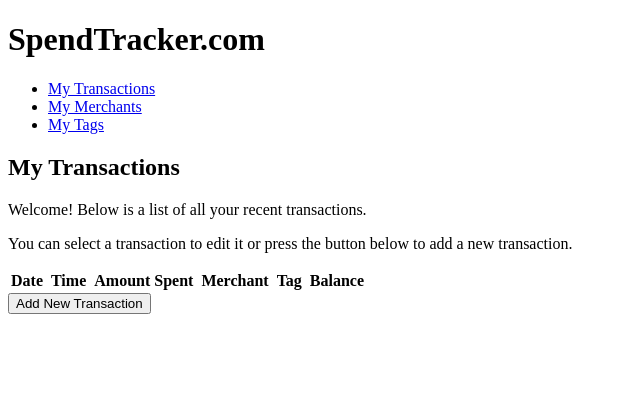
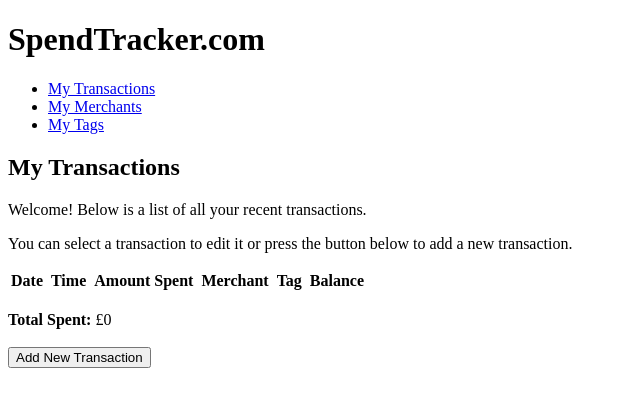
Before and after one commit to robbieferg/spending_tracker_solo_project, a Flask app: page /transactions in a window 1280 px wide. Shown: the top 407 px of the page, without its empty margins (0-640 px from the left). Run offline with Flask 2, Linux system fonts and the light colour scheme; data that the repository does not hold is empty.

Commit message:
comma formatting added to total spend. MVP conditions met.

```diff
--- a/controllers/transactions_controller.py
+++ b/controllers/transactions_controller.py
@@ -12,7 +12,11 @@ transactions_blueprint = Blueprint("transactions", __name__)
 @transactions_blueprint.route("/transactions")
 def transactions():
     transactions = transaction_repository.select_all()
-    return render_template("transactions/index.html", transactions = transactions)
+    total_spent = 0
+    for transaction in transactions:
+        total_spent += float(transaction.amount_spent)
+    total_spent = "{:,}".format(total_spent)
+    return render_template("transactions/index.html", transactions = transactions, total_spent = total_spent)
 
 @transactions_blueprint.route("/transactions/add")
 def add_transaction():
--- a/templates/transactions/index.html
+++ b/templates/transactions/index.html
@@ -37,7 +37,12 @@
 
     {% endfor %}
 </table>
+<br>
+<b>Total Spent: </b>£{{ total_spent }}
+<br>
+<br>
 <form action="/transactions/add"><button>Add New Transaction</button></form>
 
 
+
 {% endblock content %}
```
